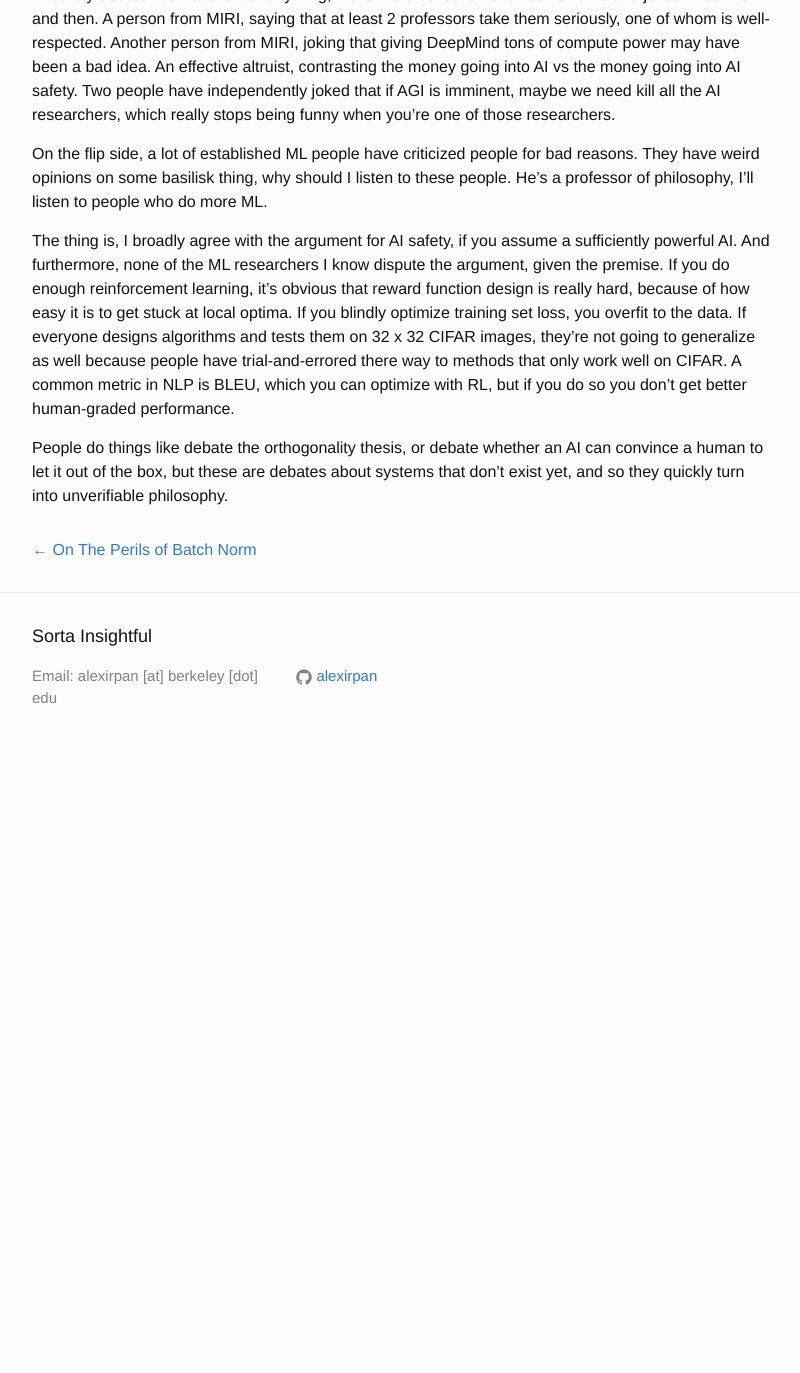
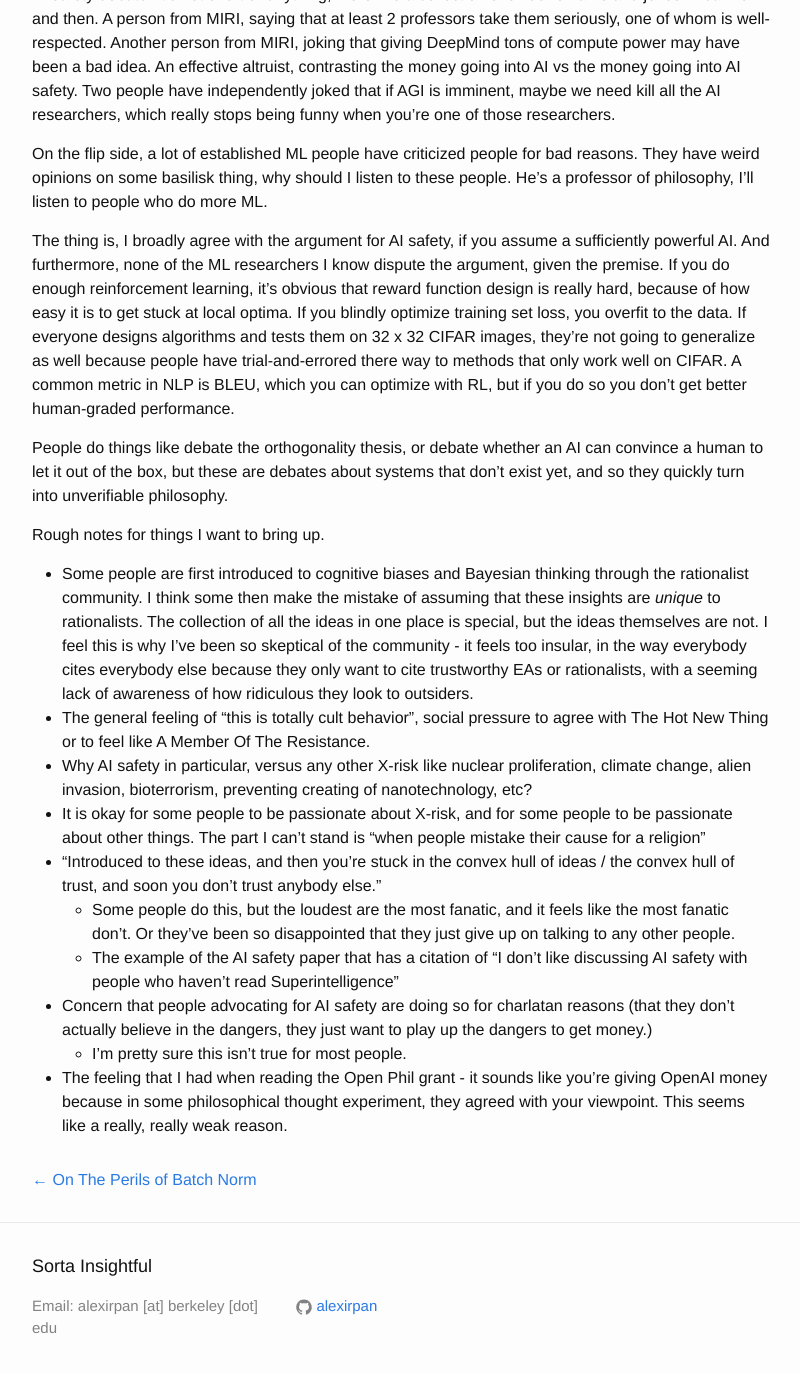
Before and after one commit to alexirpan/alexirpan.github.io, a Jekyll site: the page built from _posts/2017-05-02-ai-safety.markdown, in a window 1280 px wide and 1400 px high, scrolled down 3708 px. Shown: the top 1373 px of the window, without its empty margins (238-1038 px from the left). Built offline with Jekyll 4.4.1, drawn with Linux system fonts in a browser that asks for light colours; nearby versions of some CDN libraries; before the commit the page ends 4478 px from its top, so only the background shows below that.

Commit message:
More comments

```diff
--- a/_posts/2017-05-02-ai-safety.markdown
+++ b/_posts/2017-05-02-ai-safety.markdown
@@ -237,3 +237,37 @@
 an AI can convince a human to let it out of the box, but these are debates
 about systems that don't exist yet, and so they quickly turn into unverifiable
 philosophy.
+
+
+Rough notes for things I want to bring up.
+
+* Some people are first introduced to cognitive biases and Bayesian thinking
+through the rationalist community. I think some then make the mistake of
+assuming that these insights are *unique* to rationalists. The collection
+of all the ideas in one place is special, but the ideas themselves are not.
+I feel this is why I've been so skeptical of the community - it feels
+too insular, in the way everybody cites everybody else because they only
+want to cite trustworthy EAs or rationalists, with a seeming lack of awareness
+of how ridiculous they look to outsiders.
+* The general feeling of "this is totally cult behavior", social pressure
+to agree with The Hot New Thing or to feel like A Member Of The Resistance.
+* Why AI safety in particular, versus any other X-risk like nuclear proliferation,
+climate change, alien invasion, bioterrorism, preventing creating of
+nanotechnology, etc?
+* It is okay for some people to be passionate about X-risk, and for some people
+to be passionate about other things. The part I can't stand is "when people
+mistake their cause for a religion"
+* "Introduced to these ideas, and then you're stuck in the convex hull of ideas / the
+convex hull of trust, and soon you don't trust anybody else."
+    * Some people do this, but the loudest are the most fanatic, and it feels
+    like the most fanatic don't. Or they've been so disappointed that they just
+    give up on talking to any other people.
+    * The example of the AI safety paper that has a citation of "I don't like
+    discussing AI safety with people who haven't read Superintelligence"
+* Concern that people advocating for AI safety are doing so for charlatan
+reasons (that they don't actually believe in the dangers, they just want to play
+up the dangers to get money.)
+    * I'm pretty sure this isn't true for most people.
+* The feeling that I had when reading the Open Phil grant - it sounds like
+you're giving OpenAI money because in some philosophical thought experiment,
+they agreed with your viewpoint. This seems like a really, really weak reason.
```
